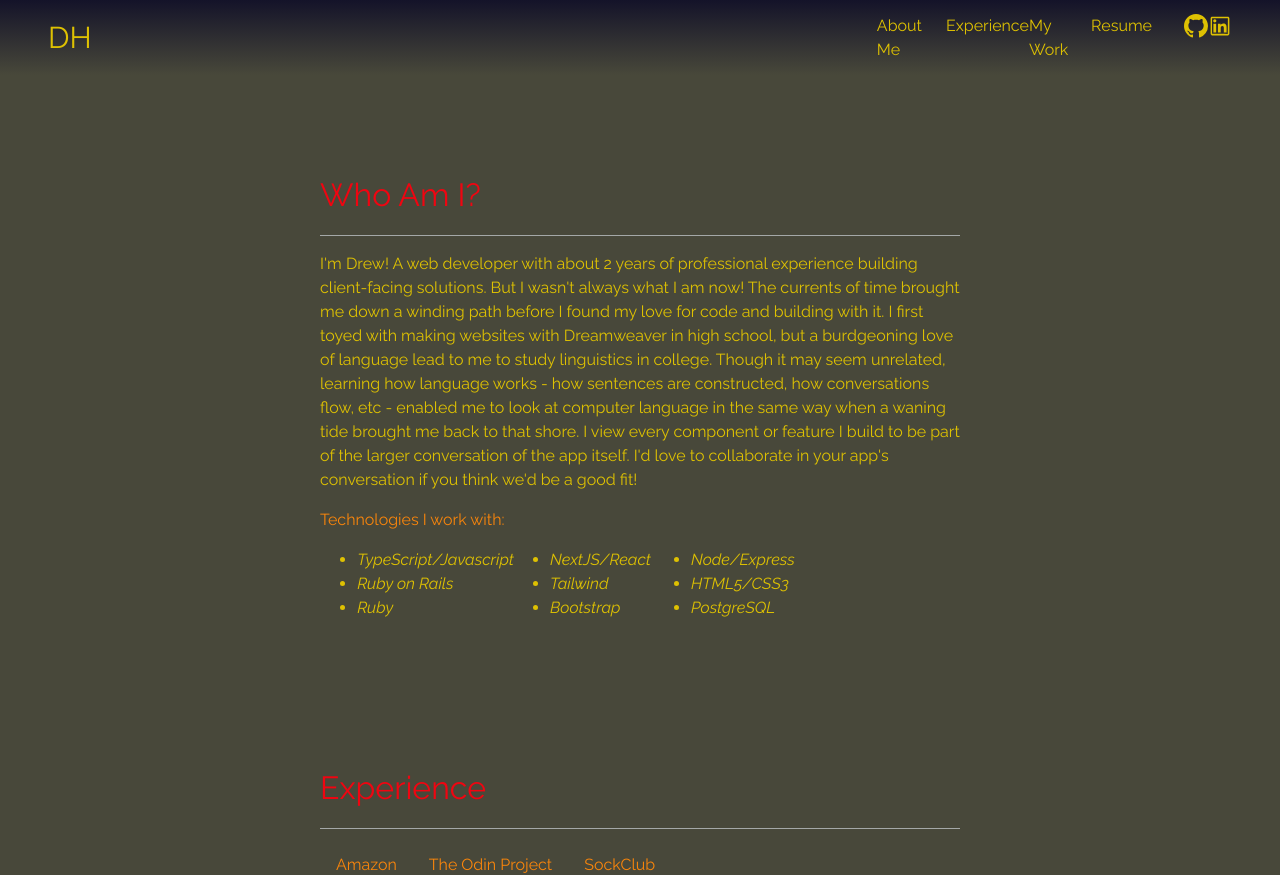
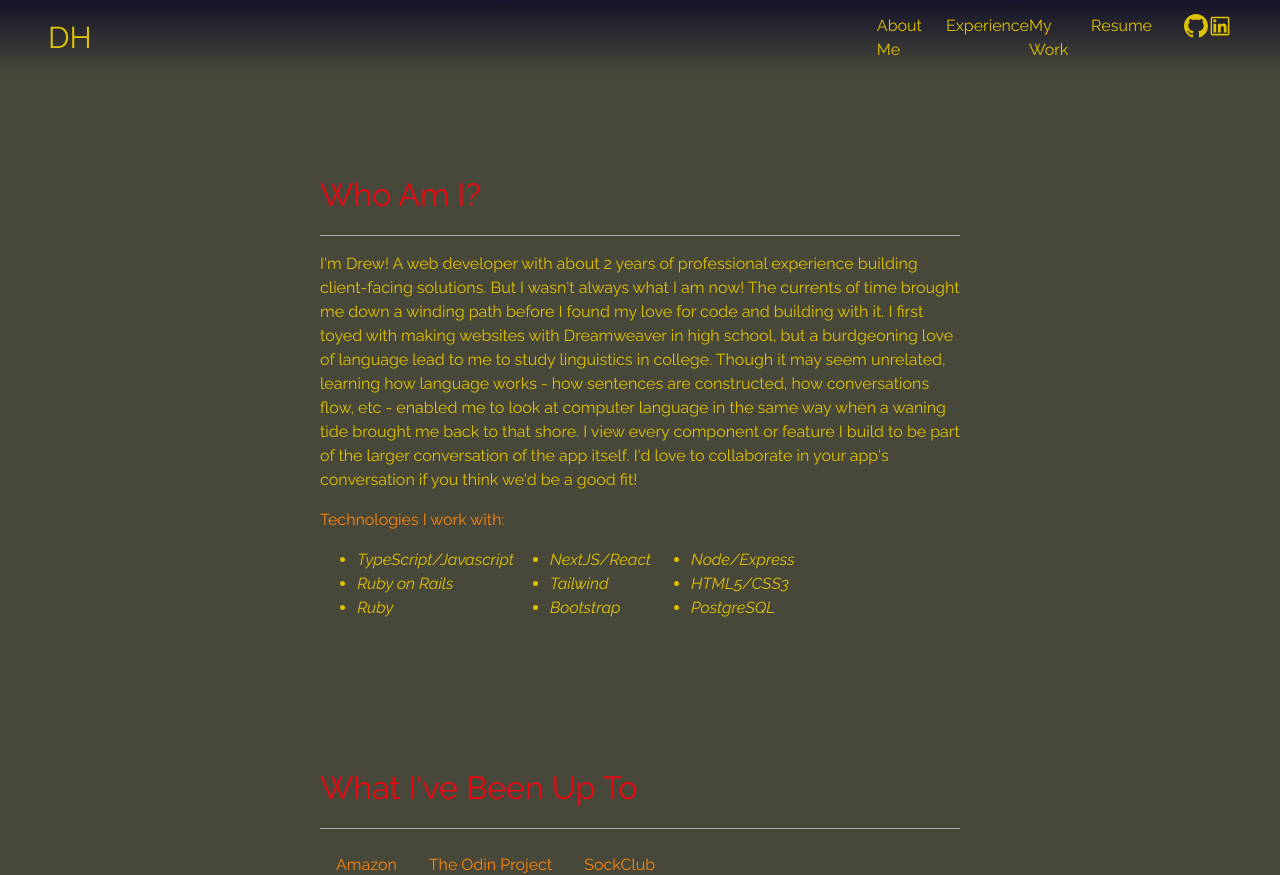
Before and after one commit to EphemSpirit/dhund-dev-portfolio, a Next.js app: page / in a window 1280 px wide. Built offline with nearby package versions, Linux system fonts and the light colour scheme; a web font is replaced by a local one.

Commit message:
title change

```diff
--- a/components/Experience.tsx
+++ b/components/Experience.tsx
@@ -10,7 +10,7 @@ const Experience = ({ mobile }: ComponentUniversal) => {
       <Flex width="50%" direction="column" justify="center">
         <div id="experience">
           <Text color="brand.bodyText" fontSize="2em" mb={4} width="100%">
-            Experience
+            What I&apos;ve Been Up To
           </Text>
         </div>
 
```
